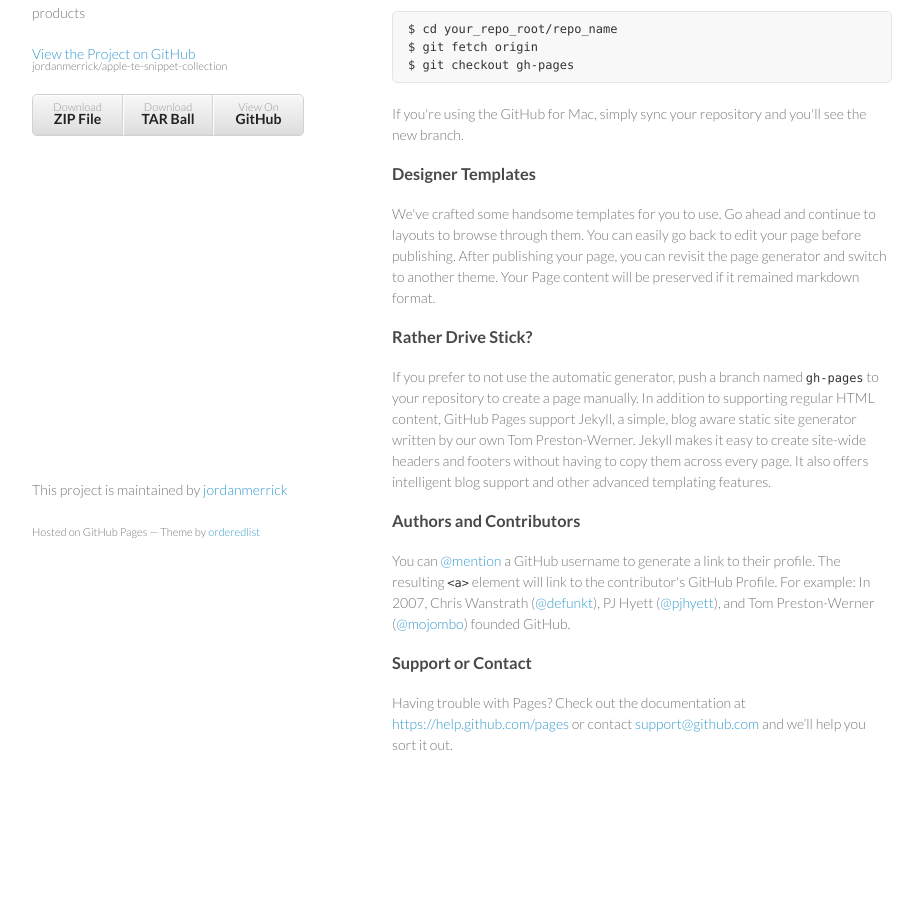
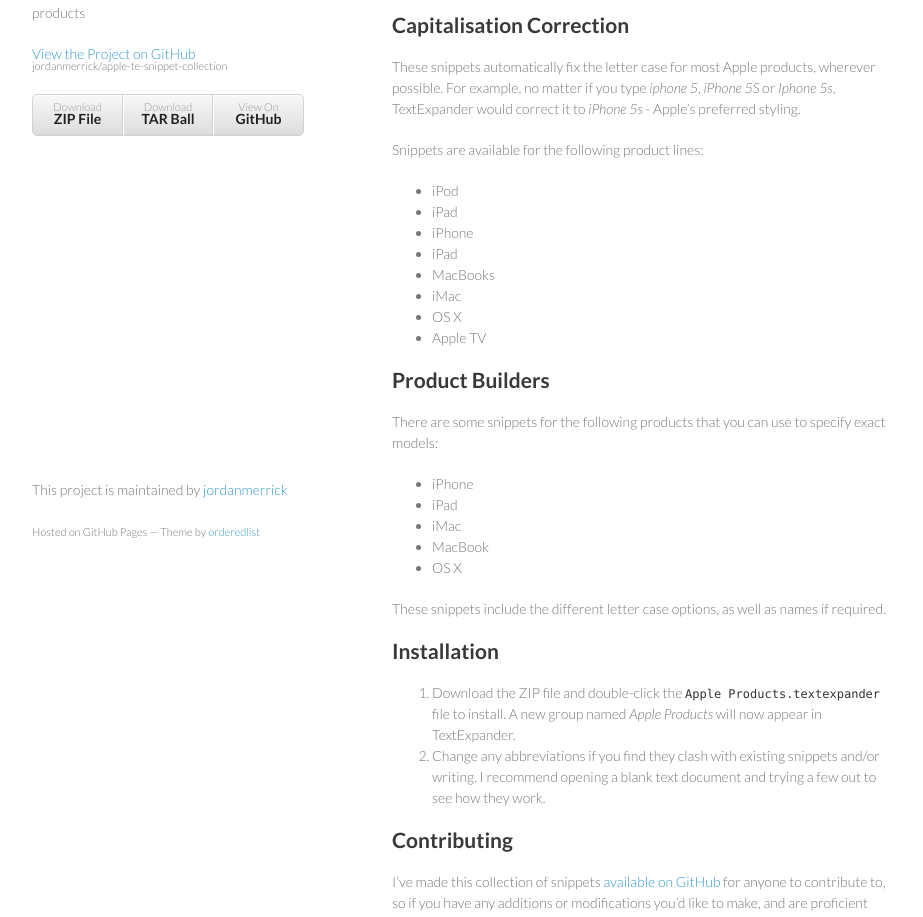
Before and after one commit to jordanmerrick/apple-te-snippet-collection, a plain HTML site: page index.html in a window 1280 px wide. Shown: the part 189-1106 px from the top of the page, without its empty margins (178-1101 px from the left). Before the commit the page ends 1014 px from the top, so only its background shows below. Drawn offline with Linux system fonts and the light colour scheme.

```diff
--- a/index.html
+++ b/index.html
@@ -28,37 +28,58 @@
         </ul>
       </header>
       <section>
-        <h3>
-<a id="welcome-to-github-pages" class="anchor" href="#welcome-to-github-pages" aria-hidden="true"><span class="octicon octicon-link"></span></a>Welcome to GitHub Pages.</h3>
+        <h1>
+<a id="apple-products-textexpander-snippet-collection" class="anchor" href="#apple-products-textexpander-snippet-collection" aria-hidden="true"><span class="octicon octicon-link"></span></a>Apple Products TextExpander Snippet Collection</h1>
 
-<p>This automatic page generator is the easiest way to create beautiful pages for all of your projects. Author your page content here using GitHub Flavored Markdown, select a template crafted by a designer, and publish. After your page is generated, you can check out the new branch:</p>
+<p>A collection of snippets for TextExpander to autocorrect commonly misspelt or incorrect use of letter case in Apple product names.</p>
 
-<pre><code>$ cd your_repo_root/repo_name
-$ git fetch origin
-$ git checkout gh-pages
-</code></pre>
+<h2>
+<a id="capitalisation-correction" class="anchor" href="#capitalisation-correction" aria-hidden="true"><span class="octicon octicon-link"></span></a>Capitalisation Correction</h2>
 
-<p>If you're using the GitHub for Mac, simply sync your repository and you'll see the new branch.</p>
+<p>These snippets automatically fix the letter case for most Apple products, wherever possible. For example, no matter if you type <em>iphone 5</em>, <em>iPhone 5S</em> or <em>Iphone 5s</em>, TextExpander would correct it to <em>iPhone 5s</em> - Apple’s preferred styling.</p>
 
-<h3>
-<a id="designer-templates" class="anchor" href="#designer-templates" aria-hidden="true"><span class="octicon octicon-link"></span></a>Designer Templates</h3>
+<p>Snippets are available for the following product lines:</p>
 
-<p>We've crafted some handsome templates for you to use. Go ahead and continue to layouts to browse through them. You can easily go back to edit your page before publishing. After publishing your page, you can revisit the page generator and switch to another theme. Your Page content will be preserved if it remained markdown format.</p>
+<ul>
+<li>iPod</li>
+<li>iPad</li>
+<li>iPhone</li>
+<li>iPad</li>
+<li>MacBooks</li>
+<li>iMac</li>
+<li>OS X</li>
+<li>Apple TV </li>
+</ul>
 
-<h3>
-<a id="rather-drive-stick" class="anchor" href="#rather-drive-stick" aria-hidden="true"><span class="octicon octicon-link"></span></a>Rather Drive Stick?</h3>
+<h2>
+<a id="product-builders" class="anchor" href="#product-builders" aria-hidden="true"><span class="octicon octicon-link"></span></a>Product Builders</h2>
 
-<p>If you prefer to not use the automatic generator, push a branch named <code>gh-pages</code> to your repository to create a page manually. In addition to supporting regular HTML content, GitHub Pages support Jekyll, a simple, blog aware static site generator written by our own Tom Preston-Werner. Jekyll makes it easy to create site-wide headers and footers without having to copy them across every page. It also offers intelligent blog support and other advanced templating features.</p>
+<p>There are some snippets for the following products that you can use to specify exact models:</p>
 
-<h3>
-<a id="authors-and-contributors" class="anchor" href="#authors-and-contributors" aria-hidden="true"><span class="octicon octicon-link"></span></a>Authors and Contributors</h3>
+<ul>
+<li>iPhone</li>
+<li>iPad</li>
+<li>iMac</li>
+<li>MacBook</li>
+<li>OS X </li>
+</ul>
 
-<p>You can <a href="https://github.com/blog/821" class="user-mention">@mention</a> a GitHub username to generate a link to their profile. The resulting <code>&lt;a&gt;</code> element will link to the contributor's GitHub Profile. For example: In 2007, Chris Wanstrath (<a href="https://github.com/defunkt" class="user-mention">@defunkt</a>), PJ Hyett (<a href="https://github.com/pjhyett" class="user-mention">@pjhyett</a>), and Tom Preston-Werner (<a href="https://github.com/mojombo" class="user-mention">@mojombo</a>) founded GitHub.</p>
+<p>These snippets include the different letter case options, as well as names if required. </p>
 
-<h3>
-<a id="support-or-contact" class="anchor" href="#support-or-contact" aria-hidden="true"><span class="octicon octicon-link"></span></a>Support or Contact</h3>
+<h2>
+<a id="installation" class="anchor" href="#installation" aria-hidden="true"><span class="octicon octicon-link"></span></a>Installation</h2>
 
-<p>Having trouble with Pages? Check out the documentation at <a href="https://help.github.com/pages">https://help.github.com/pages</a> or contact <a href="mailto:support@github.com">support@github.com</a> and we’ll help you sort it out.</p>
+<ol>
+<li>Download the ZIP file and double-click the <code>Apple Products.textexpander</code> file to install. A new group named <em>Apple Products</em> will now appear in TextExpander. </li>
+<li>Change any abbreviations if you find they clash with existing snippets and/or writing. I recommend opening a blank text document and trying a few out to see how they work. </li>
+</ol>
+
+<h2>
+<a id="contributing" class="anchor" href="#contributing" aria-hidden="true"><span class="octicon octicon-link"></span></a>Contributing</h2>
+
+<p>I’ve made this collection of snippets <a href="https://github.com/jordanmerrick/apple-te-snippet-collection">available on GitHub</a> for anyone to contribute to, so if you have any additions or modifications you’d like to make, and are proficient with Git, fork the repo and submit a pull request. </p>
+
+<p>If you’re not familiar with how Git works, you can make suggestions or report a problem by <a href="https://github.com/jordanmerrick/apple-te-snippet-collection/issues">creating an issue on GitHub</a>. </p>
       </section>
       <footer>
         <p>This project is maintained by <a href="https://github.com/jordanmerrick">jordanmerrick</a></p>
```
Also changed, not shown: params.json (+1 -1 lines).
